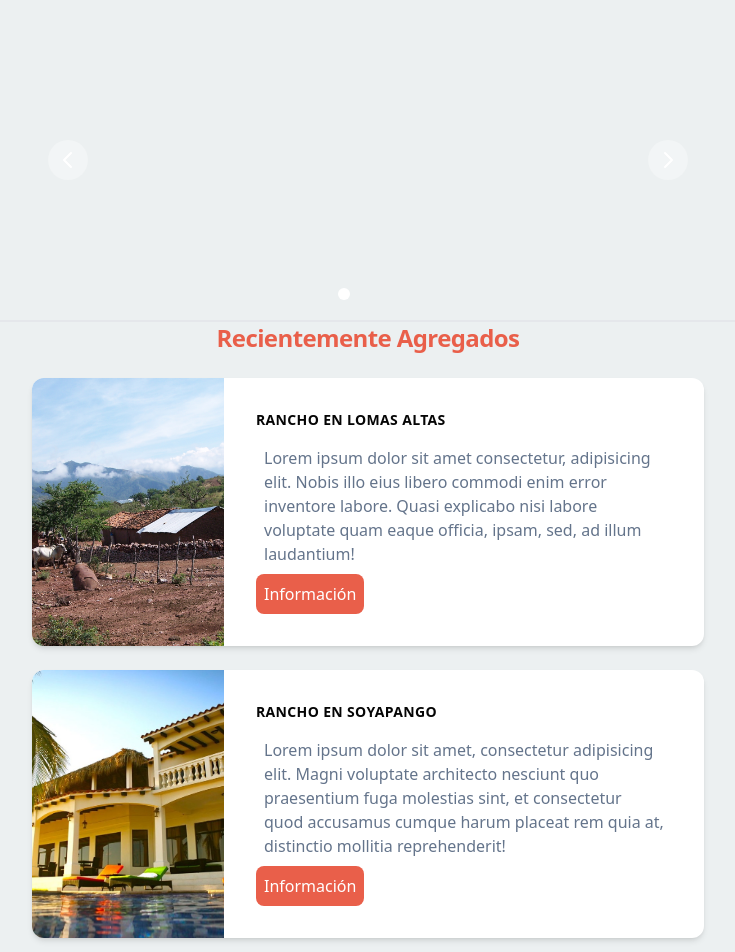
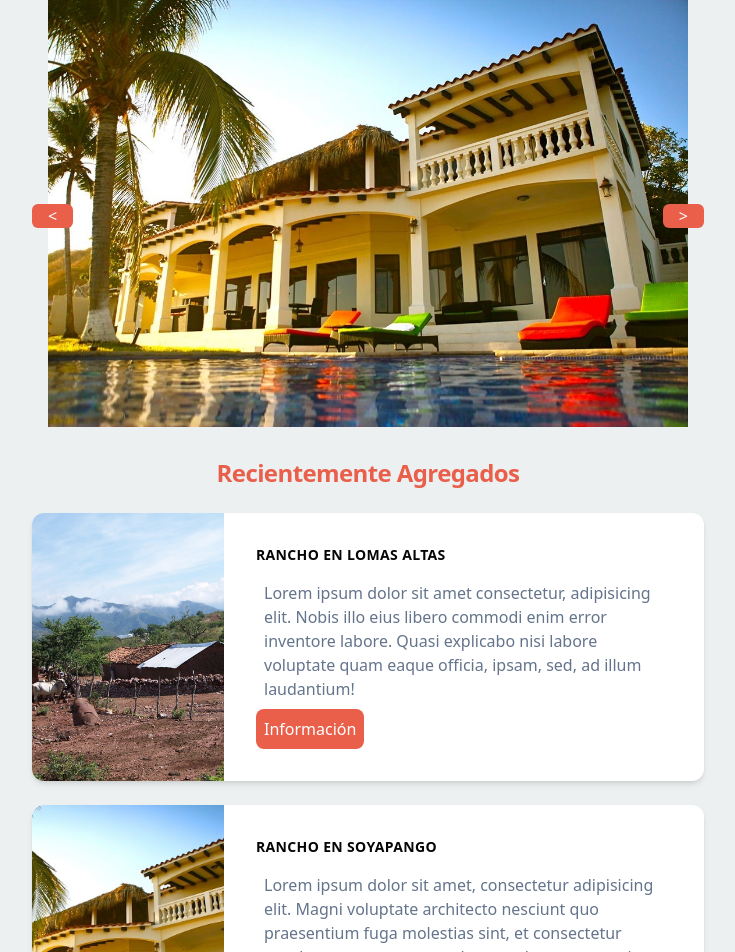
Before and after one commit to yAeroo/Belle-Vie, a Laravel app: page /index in a window 1280 px wide. Shown: the top 952 px of the page, without its empty margins (272-1007 px from the left). Run offline with Laravel 10, Linux system fonts and the light colour scheme; the visitor is signed in with stand-in values (Sample User, id 1); style sheets or scripts are compiled from the project's sources; some libraries are stand-ins or nearby versions.

Commit message:
slider mal hecho😒

```diff
--- a/resources/views/index.blade.php
+++ b/resources/views/index.blade.php
@@ -10,47 +10,28 @@
 <body class="bg-[#ECF0F1]">
     <nav></nav>
 
-<div class="max-w-2xl mx-auto">
-	<div id="default-carousel" class="relative" data-carousel="static">
-        <!-- Carousel wrapper -->
-        <div class="overflow-hidden relative h-56 rounded-lg sm:h-64 xl:h-80 2xl:h-96">
-            <!-- Item 1 -->
-            <div class="hidden duration-700 ease-in-out" data-carousel-item>
-                <img src="{{ asset('img/Rancho2.jpg') }}" class="block absolute top-1/2 left-1/2 w-full -translate-x-1/2 -translate-y-1/2" alt="...">
-            </div>
-            <!-- Item 2 -->
-            <div class="hidden duration-700 ease-in-out" data-carousel-item>
-                <img src="{{ asset('img/Rancho1.jpg') }}" class="block absolute top-1/2 left-1/2 w-full -translate-x-1/2 -translate-y-1/2" alt="...">
-            </div>
-            <!-- Item 3 -->
-            <div class="hidden duration-700 ease-in-out" data-carousel-item>
-                <img src="{{ asset('img/Rancho2.jpg') }}" class="block absolute top-1/2 left-1/2 w-full -translate-x-1/2 -translate-y-1/2" alt="...">
-            </div>
+    <div class="relative object-center max-w-2xl mx-auto">
+        <div class="overflow-x-auto whitespace-nowrap">
+          <div class="inline-block px-4">
+            <img src="{{ asset('img/Rancho2.jpg') }}" class="" alt="">
+          </div>
+          <div class="inline-block px-4 ">
+            <img src="{{ asset('img/Rancho1.jpg') }}" class="" alt="">
+          </div>
+          <div class="inline-block px-4">
+            <img class="" src="{{ asset('img/Rancho2.jpg') }}"class="" alt="">
+          </div>
         </div>
-        <!-- Slider indicators -->
-        <div class="flex absolute bottom-5 left-1/2 z-30 space-x-3 -translate-x-1/2">
-            <button type="button" class="w-3 h-3 rounded-full" aria-current="false" aria-label="Slide 1" data-carousel-slide-to="0"></button>
-            <button type="button" class="w-3 h-3 rounded-full" aria-current="false" aria-label="Slide 2" data-carousel-slide-to="1"></button>
-            <button type="button" class="w-3 h-3 rounded-full" aria-current="false" aria-label="Slide 3" data-carousel-slide-to="2"></button>
-        </div>
-        <!-- Slider controls -->
-        <button type="button" class="flex absolute top-0 left-0 z-30 justify-center items-center px-4 h-full cursor-pointer group focus:outline-none" data-carousel-prev>
-            <span class="inline-flex justify-center items-center w-8 h-8 rounded-full sm:w-10 sm:h-10 bg-white/30 dark:bg-gray-800/30 group-hover:bg-white/50 dark:group-hover:bg-gray-800/60 group-focus:ring-4 group-focus:ring-white dark:group-focus:ring-gray-800/70 group-focus:outline-none">
-                <svg class="w-5 h-5 text-white sm:w-6 sm:h-6 dark:text-gray-800" fill="none" stroke="currentColor" viewBox="0 0 24 24" xmlns="http://www.w3.org/2000/svg"><path stroke-linecap="round" stroke-linejoin="round" stroke-width="2" d="M15 19l-7-7 7-7"></path></svg>
-                <span class="hidden">Previous</span>
-            </span>
+        <button class="absolute top-1/2 left-0 transform -translate-y-1/2 px-4 text-white bg-[#E95F4A] rounded-md hover:bg-gray-800" onclick="document.querySelector('.overflow-x-auto').scrollBy({left: -600, behavior: 'smooth'})">
+          &lt;
         </button>
-        <button type="button" class="flex absolute top-0 right-0 z-30 justify-center items-center px-4 h-full cursor-pointer group focus:outline-none" data-carousel-next>
-            <span class="inline-flex justify-center items-center w-8 h-8 rounded-full sm:w-10 sm:h-10 bg-white/30 dark:bg-gray-800/30 group-hover:bg-white/50 dark:group-hover:bg-gray-800/60 group-focus:ring-4 group-focus:ring-white dark:group-focus:ring-gray-800/70 group-focus:outline-none">
-                <svg class="w-5 h-5 text-white sm:w-6 sm:h-6 dark:text-gray-800" fill="none" stroke="currentColor" viewBox="0 0 24 24" xmlns="http://www.w3.org/2000/svg"><path stroke-linecap="round" stroke-linejoin="round" stroke-width="2" d="M9 5l7 7-7 7"></path></svg>
-                <span class="hidden">Next</span>
-            </span>
+        <button class="absolute top-1/2 right-0 transform -translate-y-1/2 px-4 text-white bg-[#E95F4A] rounded-md hover:bg-gray-800" onclick="document.querySelector('.overflow-x-auto').scrollBy({left: 600, behavior: 'smooth'})">
+          &gt;
         </button>
     </div>
-    <script src="https://unpkg.com/flowbite@1.4.0/dist/flowbite.js"></script>
-</div>
 
-<hr><hr>
+
+<br>
 
     <h2 class="text-2xl font-bold tracking-tight text-[#E95F4A] flex items-center justify-center">Recientemente Agregados</h2>
     <br>
@@ -84,7 +65,7 @@
     </div>
 
     <br>
-
+    <hr><hr>
     <h2 class="text-2xl font-bold tracking-tight text-[#E95F4A] flex items-center justify-center">Busca en tu área</h2>
     <br>
 
```
